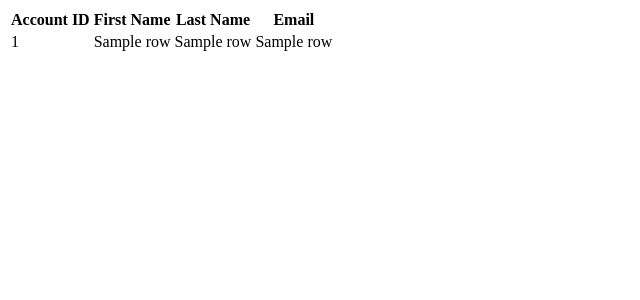
After one commit to JoshKlein16/170-final, a Flask app: template templates/pendingAccounts.html in a window 1280 px wide. The commit adds this page. Shown: the top 300 px of the page, without its empty margins (0-640 px from the left). Run offline with Flask 3, Linux system fonts and the light colour scheme; the template is opened without the code that fills it: most values are stand-ins (such as "Sample title", 1, 10 or a date in 2020).

Commit message:
Added/attempted to add admin login and view all pending account

```diff
--- a/main.py
+++ b/main.py
@@ -31,3 +31,31 @@ def student():
 
 if __name__ == '__main__':
     app.run(debug=True)
+
+
+@app.route('/bankerlogin.html', methods=["GET"])
+def loginS():
+    return render_template('bankerlogin.html')
+
+@app.route('/bankerlogin.html', methods=["POST"])
+def loginSGo():
+    email = request.form['Email']
+    password = request.form['Password']
+    query = text("SELECT bank_account_id FROM banker WHERE Email = :email AND Password = :password")
+    user = conn.execute(query, {'email': email, 'password': password}).fetchone()
+    if user:
+        global BankID
+        BankID = user[0]
+        query = text("SELECT First_Name FROM banker WHERE bank_account_id = :bank_account_id")
+        name = conn.execute(query, {'BankID' : BankID}).fetchone()
+        return render_template('bankerlogin.html', name=name[0])
+    else:
+        return render_template('bankerlogin.html')
+
+
+@app.route('/pendingAccounts.html')
+def accountsS():
+    query = text("SELECT Cuser_ID, First_Name, Last_Name, Email FROM request_Cuser")
+    CuserData = conn.execute(query)
+
+    return render_template('pendingAccounts.html', CuserData=CuserData)
--- a/templates/index.html
+++ b/templates/index.html
@@ -1 +1,5 @@
 <a href="/createA.html">Create Account</a>
+<br>
+<a href="/bankerlogin.html">Login </a>
+<br>
+<a href="/pendingAccounts.html">View Pending Accounts</a>
--- /dev/null
+++ b/templates/pendingAccounts.html
@@ -0,0 +1,32 @@
+<!DOCTYPE html>
+<html lang="en">
+<head>
+    <meta charset="UTF-8">
+    <meta name="viewport" content="width=device-width, initial-scale=1.0">
+    <title>Document</title>
+</head>
+<body>
+    {% block body %}
+    <table>
+        <thead>
+            <tr>
+                <th>Account ID</th>
+                <th>First Name</th>
+                <th>Last Name</th>
+                <th>Email</th>
+            </tr>
+        </thead>
+        <tbody>
+            {% for row in CuserData %}
+                <tr>
+                    <td>{{ row[0] }}</td>
+                    <td>{{ row[1] }}</td>
+                    <td>{{ row[2] }}</td>
+                    <td>{{ row[3] }}</td>
+                </tr>
+            {% endfor %}
+        </tbody>
+    </table>
+    {% endblock %}
+</body>
+</html>
```
Also changed, not shown: templates/bankerHome.html (added, +14 -0 lines), templates/bankerlogin.html (added, +18 -0 lines).
